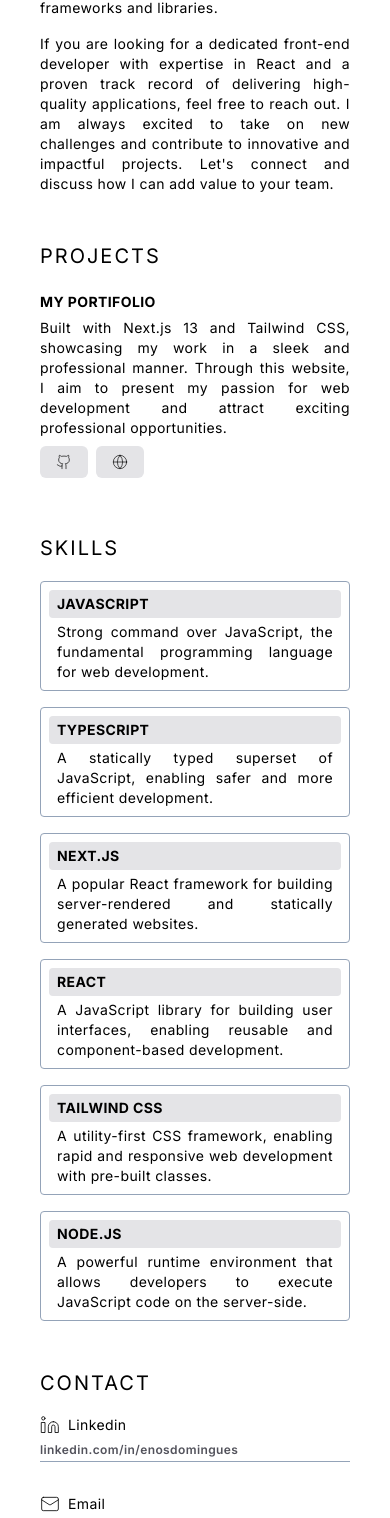
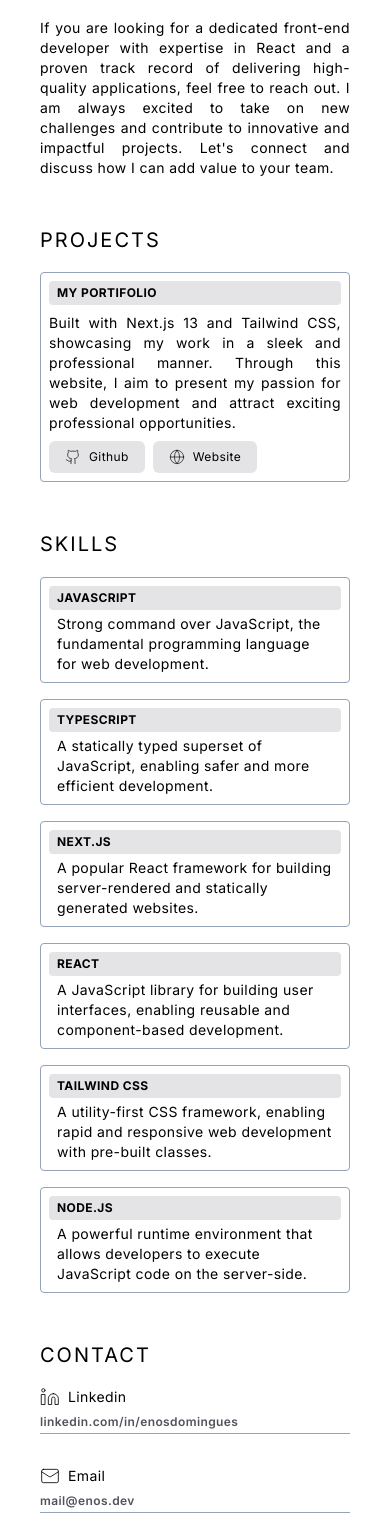
Before and after one commit to EnosDomingues/enos_portifolio, a Next.js app: page / in a window 390 px wide. Shown: the part 853-2371 px from the top of the page. Built offline with nearby package versions, Linux system fonts and the light colour scheme.

Commit message:
fix: mobile resolution

```diff
--- a/src/components/Header.tsx
+++ b/src/components/Header.tsx
@@ -4,15 +4,15 @@ import portifolioLogo from '../assets/logo.svg'
 
 export function Header() {
   return (
-    <header className="z-10 flex h-8 w-full items-center justify-between bg-white tablet-md:fixed tablet-md:left-0 tablet-md:top-0 tablet-md:px-24 tablet-md:py-16">
+    <header className="z-10 flex w-full items-center justify-between bg-white tablet-md:fixed tablet-md:left-0 tablet-md:top-0 tablet-md:px-24 tablet-md:py-16 4k:px-48 4k:py-32">
       <a href="#">
         <Image
           src={portifolioLogo}
           alt=""
-          className="h-4 w-4 tablet-md:h-6 tablet-md:w-6  laptop-sm:h-8 laptop-sm:w-8 full-hd:h-9 full-hd:w-9"
+          className="h-4 w-4 tablet-md:h-6 tablet-md:w-6  laptop-sm:h-8 laptop-sm:w-8 full-hd:h-9 full-hd:w-9 4k:h-20 4k:w-20"
         />
       </a>
-      <nav className="hidden gap-10 uppercase tablet-md:flex tablet-md:text-sm laptop-sm:text-base desktop-sm:text-lg desktop-md:text-xl full-hd:text-2xl">
+      <nav className="hidden gap-10 uppercase tablet-md:flex tablet-md:text-sm laptop-sm:text-base desktop-sm:text-lg desktop-md:text-xl full-hd:text-2xl 4k:gap-36 4k:text-5xl">
         <a
           href="#about"
           className="group flex flex-col items-center justify-center"
--- a/src/components/Hero.tsx
+++ b/src/components/Hero.tsx
@@ -5,10 +5,10 @@ export function Hero() {
       id="hero"
     >
       <div className="flex flex-col items-center justify-center tablet-sm:-translate-y-10">
-        <h1 className="full-hd:translate-y-18 translate-y-6 text-sm font-light tracking-wide tablet-md:translate-y-8 tablet-md:text-lg laptop-sm:translate-y-10 laptop-sm:text-xl desktop-sm:translate-y-12 desktop-sm:text-2xl desktop-md:translate-y-14 desktop-md:text-3xl full-hd:text-4xl">
+        <h1 className="full-hd:translate-y-18 translate-y-6 text-sm font-light tracking-wide tablet-md:translate-y-8 tablet-md:text-lg laptop-sm:translate-y-10 laptop-sm:text-xl desktop-sm:translate-y-12 desktop-sm:text-2xl desktop-md:translate-y-14 desktop-md:text-3xl full-hd:text-4xl 4k:translate-y-36 4k:text-7xl">
           Front-end Developer
         </h1>
-        <h2 className="-translate-y-8 font-alt text-3xl tablet-md:-translate-y-10 tablet-md:text-4xl laptop-sm:-translate-y-12 laptop-sm:text-5xl desktop-sm:-translate-y-14 desktop-sm:text-6xl desktop-md:-translate-y-16 desktop-md:text-7xl full-hd:-translate-y-24 full-hd:text-8xl">
+        <h2 className="-translate-y-8 font-alt text-3xl tablet-md:-translate-y-10 tablet-md:text-4xl laptop-sm:-translate-y-12 laptop-sm:text-5xl desktop-sm:-translate-y-14 desktop-sm:text-6xl desktop-md:-translate-y-16 desktop-md:text-7xl full-hd:-translate-y-24 full-hd:text-8xl 4k:-translate-y-32 4k:text-10xl">
           Enos Domingues
         </h2>
       </div>
--- a/src/components/Projects.tsx
+++ b/src/components/Projects.tsx
@@ -3,47 +3,49 @@ import { Github, Globe } from 'lucide-react'
 export function Projects() {
   return (
     <section
-      className="mt-12 flex scroll-mt-44 flex-col leading-relaxed tracking-wide tablet-md:min-h-[calc(100vh-8rem)]"
+      className="mt-12 flex scroll-mt-44 flex-col leading-relaxed tracking-wide tablet-md:min-h-[calc(100vh-8rem)] 4k:scroll-mt-96"
       id="projects"
     >
-      <h2 className="text-xl uppercase tracking-widest tablet-md:text-4xl laptop-sm:text-5xl desktop-sm:text-6xl desktop-md:text-7xl full-hd:text-8xl">
+      <h2 className="text-xl uppercase tracking-widest tablet-md:text-4xl laptop-sm:text-5xl desktop-sm:text-6xl desktop-md:text-7xl full-hd:text-8xl 4k:text-10xl">
         Projects
       </h2>
       <div className="pt-[6%] tablet-md:pr-[5%] laptop-sm:pl-[20%]">
-        <div className="">
-          <header className="mb-1 laptop-sm:mb-2">
-            <span className="text-sm font-bold uppercase laptop-sm:text-lg desktop-sm:text-xl desktop-md:text-2xl full-hd:text-3xl">
+        <div className="flex h-full flex-col space-y-2 rounded border border-slate-400 p-2 4k:space-y-6">
+          <header className="laptop-sm:mb-2">
+            <span className="flex rounded bg-zinc-200 px-2 py-1 text-xs font-bold uppercase 4k:px-4 4k:py-6 4k:text-5xl">
               My portifolio
             </span>
           </header>
-          <p className="text-justify text-sm tablet-md:text-start tablet-md:text-base laptop-sm:text-lg desktop-sm:text-xl desktop-md:text-2xl full-hd:text-3xl">
+          <p className="text-justify text-sm tablet-md:text-start tablet-md:text-base laptop-sm:text-lg desktop-sm:text-xl desktop-md:text-2xl full-hd:text-3xl 4k:text-6xl">
             Built with Next.js 13 and Tailwind CSS, showcasing my work in a
             sleek and professional manner. Through this website, I aim to
             present my passion for web development and attract exciting
             professional opportunities.
           </p>
-          <div className="my-2 flex items-center gap-2">
+          <div className="flex items-center gap-2 text-xs 4k:text-3xl">
             <a
               href="https://github.com/EnosDomingues/enos_portifolio"
               target="_blank"
-              className="flex items-center gap-2 rounded-md bg-zinc-200 px-4 py-2 transition-all hover:bg-slate-200 tablet-md:bg-zinc-200"
+              className="flex items-center gap-2 rounded-md bg-zinc-200 px-4 py-2  transition-all hover:bg-slate-200 tablet-md:bg-zinc-200 4k:px-8 4k:py-4 "
               rel="noreferrer"
             >
               <Github
-                className="h-4 w-4 laptop-sm:h-5 laptop-sm:w-5 desktop-sm:h-6 desktop-sm:w-6 desktop-md:h-8 desktop-md:w-8 full-hd:h-10 full-hd:w-10"
+                className="h-4 w-4 laptop-sm:h-5 laptop-sm:w-5 desktop-sm:h-6 desktop-sm:w-6 desktop-md:h-8 desktop-md:w-8 full-hd:h-10 full-hd:w-10 4k:h-20 4k:w-20"
                 strokeWidth={1}
               />
+              <span>Github</span>
             </a>
             <a
               href="https://enos.dev"
               target="_blank"
-              className="flex items-center gap-2 rounded-md bg-zinc-200 px-4 py-2 transition-all hover:bg-slate-200 tablet-md:bg-zinc-200"
+              className="flex items-center gap-2 rounded-md bg-zinc-200 px-4 py-2 transition-all hover:bg-slate-200 tablet-md:bg-zinc-200 4k:px-8 4k:py-4"
               rel="noreferrer"
             >
               <Globe
-                className="h-4 w-4 laptop-sm:h-5 laptop-sm:w-5 desktop-sm:h-6 desktop-sm:w-6 desktop-md:h-8 desktop-md:w-8 full-hd:h-10 full-hd:w-10"
+                className="h-4 w-4 laptop-sm:h-5 laptop-sm:w-5 desktop-sm:h-6 desktop-sm:w-6 desktop-md:h-8 desktop-md:w-8 full-hd:h-10 full-hd:w-10 4k:h-20 4k:w-20"
                 strokeWidth={1}
               />
+              <span>Website</span>
             </a>
           </div>
         </div>
--- a/src/components/Skills.tsx
+++ b/src/components/Skills.tsx
@@ -2,69 +2,69 @@
 export function Skills() {
   return (
     <section
-      className="mt-12 flex scroll-mt-44 flex-col leading-relaxed tracking-wide tablet-md:min-h-screen "
+      className="mt-12 flex scroll-mt-44 flex-col leading-relaxed tracking-wide tablet-md:min-h-[calc(100vh-8rem)] 4k:scroll-mt-96"
       id="skills"
     >
-      <h2 className="text-xl uppercase tracking-widest tablet-md:text-4xl laptop-sm:text-5xl desktop-sm:text-6xl desktop-md:text-7xl full-hd:text-8xl">
+      <h2 className="text-xl uppercase tracking-widest tablet-md:text-4xl laptop-sm:text-5xl desktop-sm:text-6xl desktop-md:text-7xl full-hd:text-8xl 4k:text-10xl">
         Skills
       </h2>
       <div className="pt-[6%] laptop-sm:pl-[20%] desktop-md:pr-[5%]">
-        <div className="grid grid-cols-1 place-items-baseline gap-4 text-justify text-sm tablet-sm:grid-cols-2 tablet-sm:gap-6 tablet-md:text-base laptop-sm:text-lg desktop-sm:gap-10 desktop-sm:text-xl desktop-md:text-2xl full-hd:text-3xl">
+        <div className="grid grid-cols-1 place-items-baseline gap-4 text-sm tablet-sm:grid-cols-2 tablet-sm:gap-6 tablet-md:text-base laptop-sm:text-lg desktop-sm:gap-10 desktop-sm:text-xl desktop-md:text-2xl full-hd:text-3xl 4k:text-6xl">
           <div className="flex h-full flex-col rounded border border-slate-400 p-2">
-            <span className="rounded bg-zinc-200 px-2 py-1 font-bold uppercase">
+            <span className="rounded bg-zinc-200 px-2 py-1 text-xs font-bold uppercase 4k:px-4 4k:py-6 4k:text-5xl">
               JavaScript
             </span>
-            <p className="mt-1 px-2 laptop-sm:mt-2">
+            <p className="mt-1 px-2 laptop-sm:mt-2 4k:px-4 4k:py-6 4k:leading-tight">
               Strong command over JavaScript, the fundamental programming
               language for web development.
             </p>
           </div>
 
           <div className="flex h-full flex-col rounded border border-slate-400 p-2">
-            <span className="rounded bg-zinc-200 px-2 py-1 font-bold uppercase">
+            <span className="rounded bg-zinc-200 px-2 py-1 text-xs font-bold uppercase 4k:px-4 4k:py-6 4k:text-5xl">
               TypeScript
             </span>
-            <p className="mt-1 px-2 laptop-sm:mt-2">
+            <p className="mt-1 px-2 laptop-sm:mt-2 4k:px-4 4k:py-6 4k:leading-tight">
               A statically typed superset of JavaScript, enabling safer and more
               efficient development.
             </p>
           </div>
 
           <div className="flex h-full flex-col rounded border border-slate-400 p-2">
-            <span className="rounded bg-zinc-200 px-2 py-1 font-bold uppercase">
+            <span className="rounded bg-zinc-200 px-2 py-1 text-xs font-bold uppercase 4k:px-4 4k:py-6 4k:text-5xl">
               Next.JS
             </span>
-            <p className="mt-1 px-2 laptop-sm:mt-2">
+            <p className="mt-1 px-2 laptop-sm:mt-2 4k:px-4 4k:py-6 4k:leading-tight">
               A popular React framework for building server-rendered and
               statically generated websites.
             </p>
           </div>
 
           <div className="flex h-full flex-col rounded border border-slate-400 p-2">
-            <span className="rounded bg-zinc-200 px-2 py-1 font-bold uppercase">
+            <span className="rounded bg-zinc-200 px-2 py-1 text-xs font-bold uppercase 4k:px-4 4k:py-6 4k:text-5xl">
               React
             </span>
-            <p className="mt-1 px-2 laptop-sm:mt-2">
+            <p className="mt-1 px-2 laptop-sm:mt-2 4k:px-4 4k:py-6 4k:leading-tight">
               A JavaScript library for building user interfaces, enabling
               reusable and component-based development.
             </p>
           </div>
 
           <div className="flex h-full flex-col rounded border border-slate-400 p-2">
-            <span className="rounded bg-zinc-200 px-2 py-1 font-bold uppercase">
+            <span className="rounded bg-zinc-200 px-2 py-1 text-xs font-bold uppercase 4k:px-4 4k:py-6 4k:text-5xl">
               Tailwind CSS
             </span>
-            <p className="mt-1 px-2 laptop-sm:mt-2">
+            <p className="mt-1 px-2 laptop-sm:mt-2 4k:px-4 4k:py-6 4k:leading-tight">
               A utility-first CSS framework, enabling rapid and responsive web
               development with pre-built classes.
             </p>
           </div>
 
           <div className="flex h-full flex-col rounded border border-slate-400 p-2">
-            <span className="rounded bg-zinc-200 px-2 py-1 font-bold uppercase">
+            <span className="rounded bg-zinc-200 px-2 py-1 text-xs font-bold uppercase 4k:px-4 4k:py-6 4k:text-5xl">
               Node.js
             </span>
-            <p className="mt-1 px-2 laptop-sm:mt-2">
+            <p className="mt-1 px-2 laptop-sm:mt-2 4k:px-4 4k:py-6 4k:leading-tight">
               A powerful runtime environment that allows developers to execute
               JavaScript code on the server-side.
             </p>
--- a/tailwind.config.js
+++ b/tailwind.config.js
@@ -11,6 +11,10 @@ module.exports = {
         sans: ['var(--font-inter)'],
         alt: ['var(--font-nothing-you-could-do)'],
       },
+
+      fontSize: {
+        '10xl': '10rem',
+      },
     },
 
     screens: {
@@ -21,7 +25,7 @@ module.exports = {
       'desktop-md': '1536px',
       'full-hd': '1920px',
       '2k': '2048px',
-      '4k': '3840px',
+      '4k': '2560px',
     },
   },
   plugins: [],
```
Also changed, not shown: src/components/About.tsx (+6 -6 lines), src/components/Contact.tsx (+11 -11 lines).
